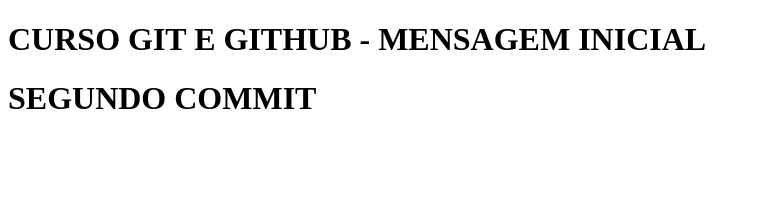
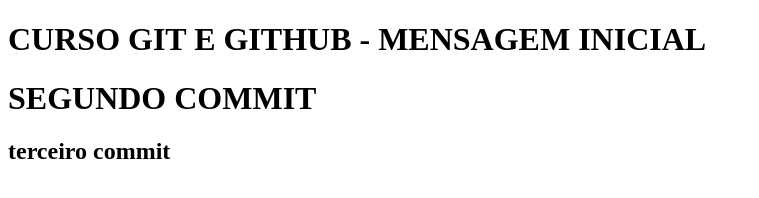
Before and after one commit to meb12/testandogit, a plain HTML site: page index.html in a window 1280 px wide. Shown: the whole page, without its empty margins (0-759 px from the left). Drawn offline with Linux system fonts and the light colour scheme.

Commit message:
terceiro commit

```diff
--- a/index.html
+++ b/index.html
@@ -8,5 +8,6 @@
 <body>
     <h1>CURSO GIT E GITHUB - MENSAGEM INICIAL</h1>
     <h1> SEGUNDO COMMIT</h1>
+    <h2>terceiro commit</h2>
 </body>
 </html>
```
